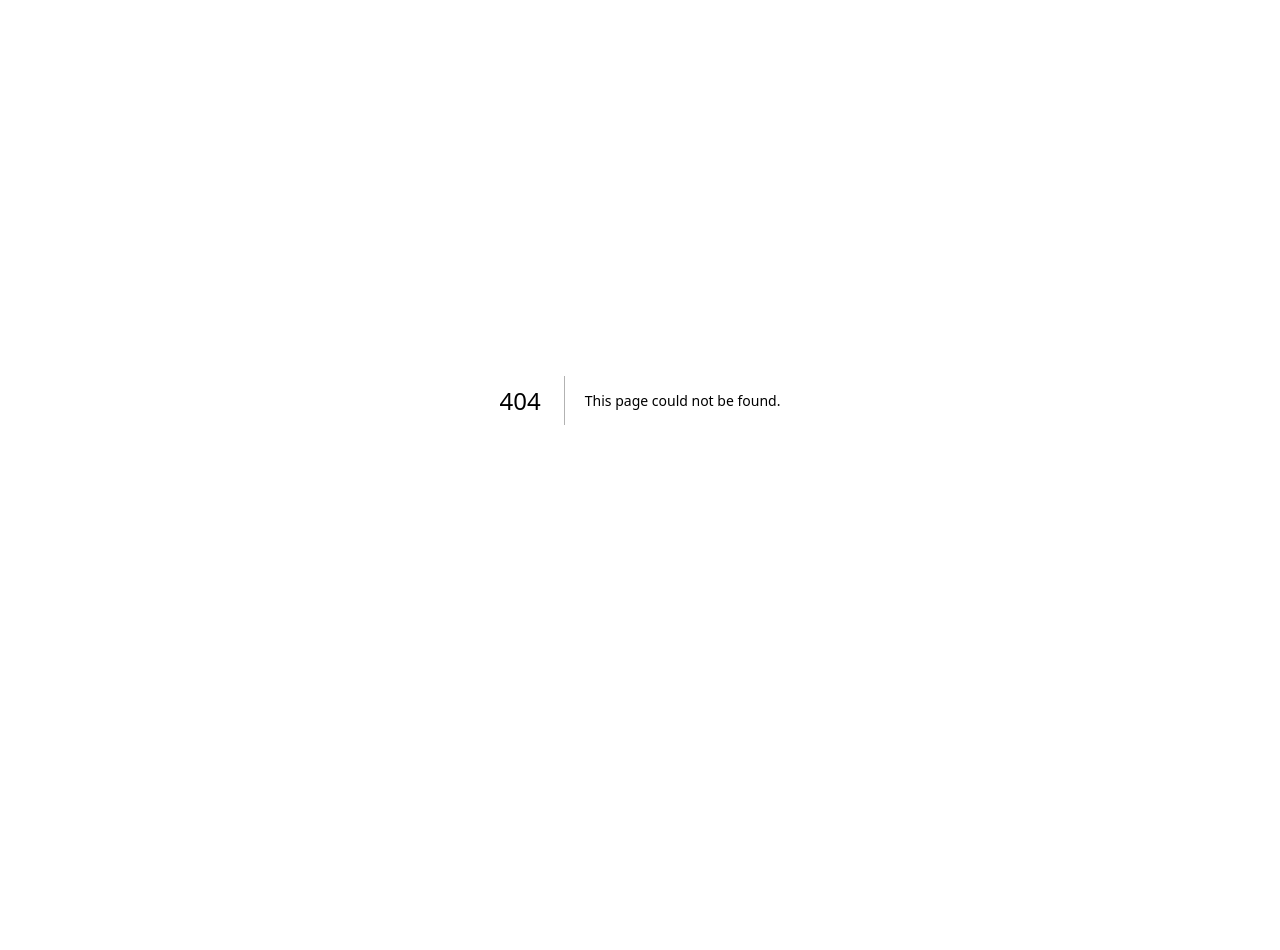
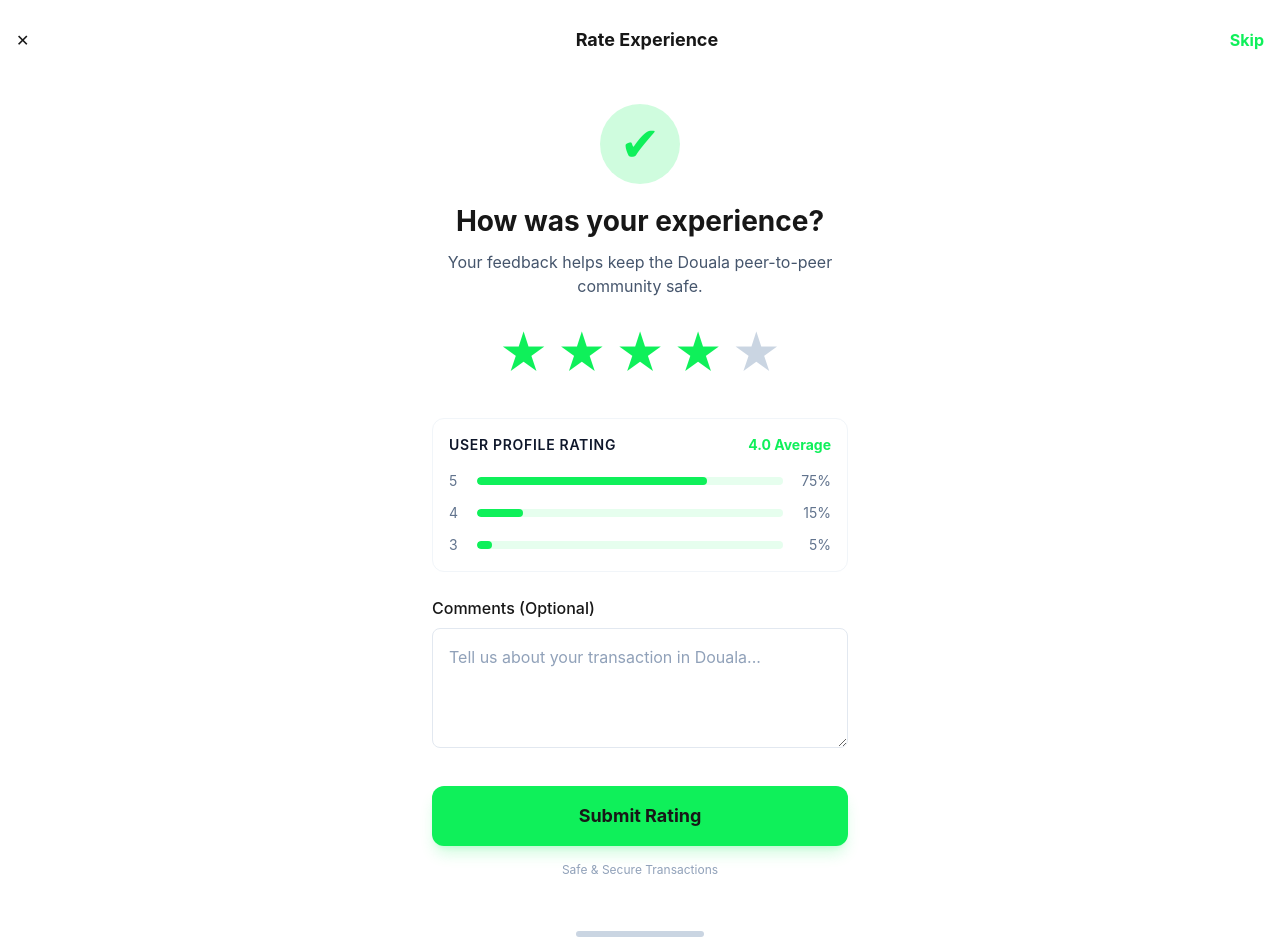
Before and after one commit to axcell-0/doualaexchange, a Next.js app: page /rate in a window 1280 px wide. Before the commit this address had no page. Before the commit the page ends 800 px from the top, so only its background shows below. Built offline with nearby package versions, Linux system fonts and the light colour scheme.

Commit message:
Rate page ahve been created

```diff
--- a/src/app/pageseven/page.tsx
+++ b/src/app/pageseven/page.tsx
@@ -108,8 +108,8 @@ const MeetingDetails: React.FC<MeetingDetailsProps> = ({
 
           {/* USER INFO */}
           <div className="bg-white mt-6 rounded-2xl p-6 shadow-sm lg:flex lg:items-center lg:gap-6">
-            <div className="relative flex-shrink-0 mx-auto lg:mx-0">
-              <div className="w-16 h-16 rounded-full bg-gradient-to-br from-emerald-400 to-emerald-600 flex items-center justify-center">
+            <div className="relative shrink-0 mx-auto lg:mx-0">
+              <div className="w-16 h-16 rounded-full bg-linear-to-br from-emerald-400 to-emerald-600 flex items-center justify-center">
                 <span className="text-white text-2xl font-bold">
                   {userInfo.name.charAt(0)}
                 </span>
@@ -149,7 +149,7 @@ const MeetingDetails: React.FC<MeetingDetailsProps> = ({
               </div>
 
               <div className="bg-white rounded-2xl overflow-hidden shadow-sm">
-                <div className="h-64 bg-gradient-to-br from-blue-100 via-emerald-50 to-blue-50 flex items-center justify-center">
+                <div className="h-64 bg-linear-to-br from-blue-100 via-emerald-50 to-blue-50 flex items-center justify-center">
                   <MapPin className="w-10 h-10 text-red-500" />
                 </div>
 
--- /dev/null
+++ b/src/app/rate/page.tsx
@@ -0,0 +1,68 @@
+
+import { RateLayout } from "@/components/RateLayout";
+import { StarRating } from "@/components/StarRating";
+import { RatingBreakdown } from "@/components/RatingBreakdown";
+
+export default function RatePage() {
+  return (
+    <RateLayout>
+      {/* Top nav */}
+      <div className="flex items-center p-4 pb-2 justify-between sticky top-0 z-10">
+        <button className="size-12 flex items-center">✕</button>
+
+        <h2 className="text-lg font-bold flex-1 text-center">
+          Rate Experience
+        </h2>
+
+        <button className="text-[#0ff05a] font-bold hover:opacity-80">
+          Skip
+        </button>
+      </div>
+
+      <div className="flex-1 flex flex-col px-4 pt-8 pb-10 max-w-md mx-auto w-full">
+        {/* Success icon */}
+        <div className="flex flex-col items-center mb-8">
+          <div className="w-20 h-20 rounded-full bg-[#0ff05a]/20 flex items-center justify-center mb-4 text-[#0ff05a] text-5xl">
+            ✔
+          </div>
+
+          <h1 className="text-[28px] font-bold text-center">
+            How was your experience?
+          </h1>
+
+          <p className="text-slate-600 dark:text-slate-400 text-base mt-2 text-center">
+            Your feedback helps keep the Douala peer-to-peer community safe.
+          </p>
+        </div>
+
+        <StarRating />
+
+        <RatingBreakdown />
+
+        {/* Comment */}
+        <div className="flex flex-col gap-2 mb-8">
+          <label>
+            <p className="text-base font-medium pb-2">
+              Comments (Optional)
+            </p>
+            <textarea
+              className="w-full rounded-lg border border-slate-200 dark:border-slate-800 bg-white dark:bg-slate-900 min-h-30 placeholder:text-slate-400 p-4 focus:ring-2 focus:ring-[#0ff05a]/50"
+              placeholder="Tell us about your transaction in Douala..."
+            />
+          </label>
+        </div>
+
+        <div className="flex-1" />
+
+        {/* Submit */}
+        <button className="w-full bg-[#0ff05a] text-background-dark font-bold text-lg py-4 rounded-xl shadow-lg shadow-[#0ff05a]/20 active:scale-[0.98] transition-all">
+          Submit Rating
+        </button>
+
+        <p className="text-slate-400 text-xs text-center mt-4">
+          Safe & Secure Transactions
+        </p>
+      </div>
+    </RateLayout>
+  );
+}
--- /dev/null
+++ b/src/components/RateLayout.tsx
@@ -0,0 +1,16 @@
+type RateLayoutProps = {
+  children: React.ReactNode;
+};
+
+export function RateLayout({ children }: RateLayoutProps) {
+  return (
+    <main className="min-h-screen bg-background-light dark:bg-background-dark flex flex-col font-display">
+      {children}
+
+      {/* iOS bottom indicator */}
+      <div className="h-8 flex items-center justify-center">
+        <div className="w-32 h-1.5 bg-slate-300 dark:bg-slate-700 rounded-full" />
+      </div>
+    </main>
+  );
+}
--- /dev/null
+++ b/src/components/RatingBreakdown.tsx
@@ -0,0 +1,40 @@
+type BarProps = {
+  label: string;
+  percent: number;
+};
+
+function Bar({ label, percent }: BarProps) {
+  return (
+    <>
+      <p className="text-slate-500 dark:text-slate-400 text-sm">{label}</p>
+      <div className="flex h-2 flex-1 overflow-hidden rounded-full bg-[#0ff05a]/10 mx-2">
+        <div
+          className="rounded-full bg-[#0ff05a]"
+          style={{ width: `${percent}%` }}
+        />
+      </div>
+      <p className="text-slate-500 dark:text-slate-400 text-sm text-right">
+        {percent}%
+      </p>
+    </>
+  );
+}
+
+export function RatingBreakdown() {
+  return (
+    <div className="bg-white dark:bg-slate-800/50 rounded-xl p-4 mb-6 border border-slate-100 dark:border-slate-800">
+      <div className="flex items-center justify-between mb-4">
+        <p className="text-slate-900 dark:text-white text-sm font-semibold uppercase tracking-wider">
+          User Profile Rating
+        </p>
+        <p className="text-[#0ff05a] text-sm font-bold">4.0 Average</p>
+      </div>
+
+      <div className="grid grid-cols-[20px_1fr_40px] items-center gap-y-3">
+        <Bar label="5" percent={75} />
+        <Bar label="4" percent={15} />
+        <Bar label="3" percent={5} />
+      </div>
+    </div>
+  );
+}
--- /dev/null
+++ b/src/components/StarRating.tsx
@@ -0,0 +1,34 @@
+"use client";
+
+import { useState } from "react";
+
+type StarRatingProps = {
+  onChange?: (value: number) => void;
+};
+
+export function StarRating({ onChange }: StarRatingProps) {
+  const [rating, setRating] = useState(4);
+
+  function handleClick(value: number) {
+    setRating(value);
+    onChange?.(value);
+  }
+
+  return (
+    <div className="flex justify-center gap-2 mb-10">
+      {[1, 2, 3, 4, 5].map((star) => (
+        <button
+          key={star}
+          onClick={() => handleClick(star)}
+          className={`text-5xl transition ${
+            star <= rating
+              ? "text-[#0ff05a]"
+              : "text-slate-300 dark:text-slate-700"
+          }`}
+        >
+          ★
+        </button>
+      ))}
+    </div>
+  );
+}
```
